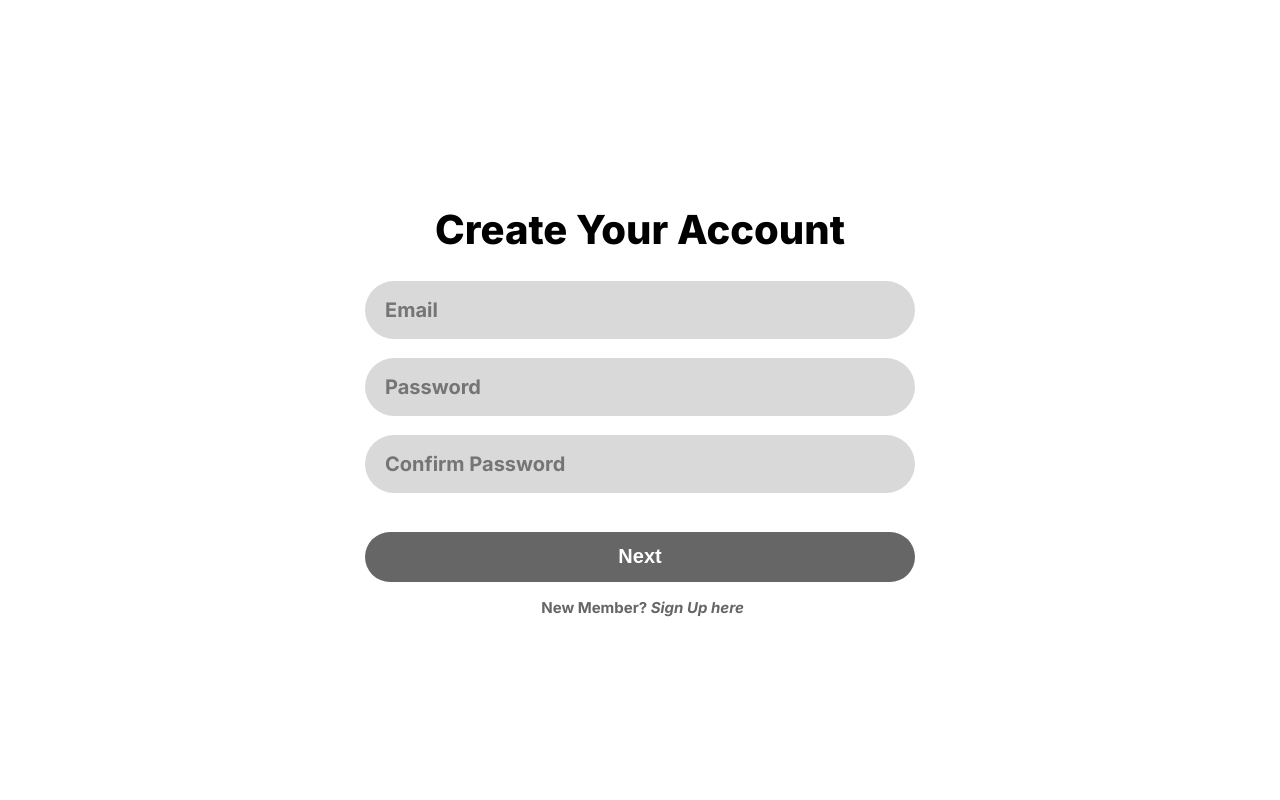
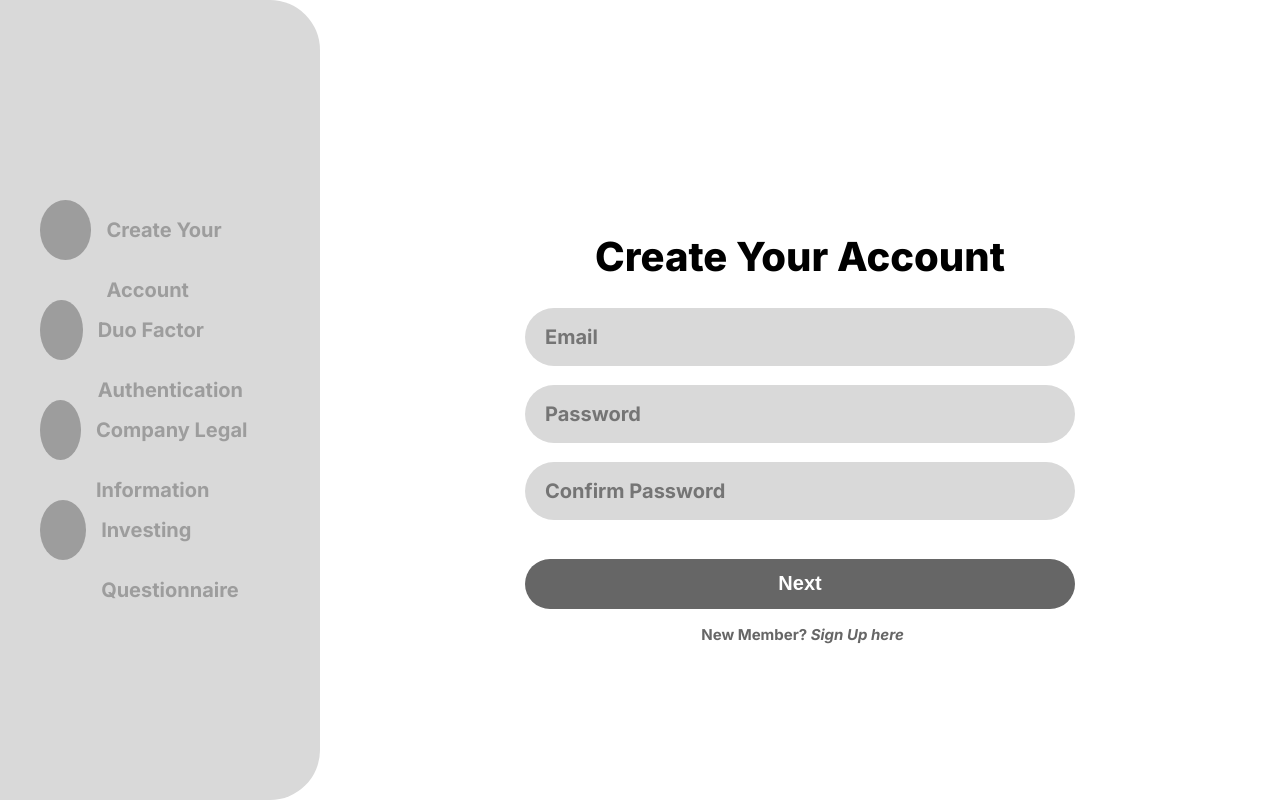
Before and after one commit to InvestMint-Dev/InvestMint-UI, a React (Create React App) app: page / in a window 1280 px wide. Built offline with nearby package versions, Linux system fonts and the light colour scheme.

Commit message:
create-account-sidebar

```diff
--- a/src/pages/create-account-page/create-accont-page-2/create-account-page-2.js
+++ /dev/null
@@ -1,66 +0,0 @@
-import './../create-account-page.css';
-import './create-account-page-2.css';
-import { useState } from 'react';
-import expandArrow from '../../../assets/images/expand-arrow.png';
-
-export const CreateAccountPage2 = () => {
-    const [isDropdown1Open, setIsDropdown1Open] = useState(false);
-    const [isDropdown2Open, setIsDropdown2Open] = useState(false);
-
-    const dropdownFunction1 = () => {
-        setIsDropdown1Open(!isDropdown1Open); // Toggle dropdown open/close
-    };
-
-    const dropdownFunction2 = () => {
-        setIsDropdown2Open(!isDropdown2Open); // Toggle dropdown open/close
-    };
-
-
-    return (
-        <div className='page-2-container'>
-            <h1 className='form-heading'>Duo Factor Authentication</h1>
-            <div className='duo-factor-authentication-form'>
-                <div className="form-dropdown">
-                    <button onClick={dropdownFunction1} className="form-drop-button">Select a Security Question
-                    <text className="form-drop-arrow">▼</text>
-                    </button>
-                    {isDropdown1Open && (
-                        <div id="dropdown-content-1" className="form-dropdown-content">
-                            <a href="#">Option 1</a>
-                            <a href="#">Option 2</a>
-                            <a href="#">Option 3</a>
-                        </div>
-                    )}
-                </div>
-                <textarea className='form-textarea' placeholder='Answer'></textarea>
-
-                <h2>or</h2>
-
-                <div className="form-dropdown">
-                    <button onClick={dropdownFunction2} className="form-drop-button"> Choose an Authentication Method
-                    <text className="form-drop-arrow">▼</text>
-                    </button>
-                    {isDropdown2Open && (
-                        <div id="dropdown-content-2" className="form-dropdown-content">
-                            <a href="#">Option 1</a>
-                            <a href="#">Option 2</a>
-                            <a href="#">Option 3</a>
-                        </div>
-                    )}
-                </div>
-
-                <textarea className='form-textarea' placeholder='SMS'></textarea>
-
-                <div className='stepper-container'>
-                    <button className='form-stepper-button'>
-                        Back
-                    </button>
-
-                    <button className='form-stepper-button'>
-                        Next
-                    </button>
-                </div>
-            </div>
-        </div>
-    );
-}
--- a/src/pages/create-account-page/create-account-page-1/create-account-page-1.js
+++ b/src/pages/create-account-page/create-account-page-1/create-account-page-1.js
@@ -1,8 +1,11 @@
+import { CreateAccountSidebar } from '../create-account-sidebar/create-account-sidebar';
 import './../create-account-page.css';
 
 export const CreateAccountPage1 = () => {
     return (
-        <div className='page-1-container'>
+        <div className='page-container'>
+            <CreateAccountSidebar/>
+            <div className='page-1-container'>
             <h1 className='form-heading'>Create Your Account</h1>
             <div className='create-account-form'>
                 <textarea className='form-textarea' placeholder='Email'></textarea>
@@ -19,5 +22,7 @@ export const CreateAccountPage1 = () => {
                 </div>
             </div>
         </div>
+        </div>
+
     );
 }
--- /dev/null
+++ b/src/pages/create-account-page/create-account-page-2/create-account-page-2.js
@@ -0,0 +1,68 @@
+import './../create-account-page.css';
+import './create-account-page-2.css';
+import { useState } from 'react';
+import expandArrow from '../../../assets/images/expand-arrow.png';
+
+export const CreateAccountPage2 = () => {
+    const [isDropdown1Open, setIsDropdown1Open] = useState(false);
+    const [isDropdown2Open, setIsDropdown2Open] = useState(false);
+
+    const dropdownFunction1 = () => {
+        setIsDropdown1Open(!isDropdown1Open); // Toggle dropdown open/close
+    };
+
+    const dropdownFunction2 = () => {
+        setIsDropdown2Open(!isDropdown2Open); // Toggle dropdown open/close
+    };
+
+
+    return (
+        <div className='page-container'>
+            <div className='page-2-container'>
+                <h1 className='form-heading'>Duo Factor Authentication</h1>
+                <div className='duo-factor-authentication-form'>
+                    <div className="form-dropdown">
+                        <button onClick={dropdownFunction1} className="form-drop-button">Select a Security Question
+                        <text className="form-drop-arrow">▼</text>
+                        </button>
+                        {isDropdown1Open && (
+                            <div id="dropdown-content-1" className="form-dropdown-content">
+                                <a href="#">Option 1</a>
+                                <a href="#">Option 2</a>
+                                <a href="#">Option 3</a>
+                            </div>
+                        )}
+                    </div>
+                    <textarea className='form-textarea' placeholder='Answer'></textarea>
+
+                    <h2>or</h2>
+
+                    <div className="form-dropdown">
+                        <button onClick={dropdownFunction2} className="form-drop-button"> Choose an Authentication Method
+                        <text className="form-drop-arrow">▼</text>
+                        </button>
+                        {isDropdown2Open && (
+                            <div id="dropdown-content-2" className="form-dropdown-content">
+                                <a href="#">Option 1</a>
+                                <a href="#">Option 2</a>
+                                <a href="#">Option 3</a>
+                            </div>
+                        )}
+                    </div>
+
+                    <textarea className='form-textarea' placeholder='SMS'></textarea>
+
+                    <div className='stepper-container'>
+                        <button className='form-stepper-button'>
+                            Back
+                        </button>
+
+                        <button className='form-stepper-button'>
+                            Next
+                        </button>
+                    </div>
+                </div>
+            </div>
+        </div>
+    );
+}
--- a/src/pages/create-account-page/create-account-page.css
+++ b/src/pages/create-account-page/create-account-page.css
@@ -1,3 +1,6 @@
+.page-container {
+    display: flex;
+}
 .page-1-container {
     display: block;
     margin-left: auto;
--- a/src/pages/create-account-page/create-account-page.js
+++ b/src/pages/create-account-page/create-account-page.js
@@ -1,4 +1,4 @@
-import { CreateAccountPage2 } from './create-accont-page-2/create-account-page-2';
+import { CreateAccountPage2 } from './create-account-page-2/create-account-page-2';
 import { CreateAccountPage1 } from './create-account-page-1/create-account-page-1';
 import './create-account-page.css';
 
--- /dev/null
+++ b/src/pages/create-account-page/create-account-sidebar/create-account-sidebar.css
@@ -0,0 +1,37 @@
+.create-account-sidebar-container {
+    width: calc(25%);
+    height: 100vh;
+    top: 0;
+    border-radius: 0 50px 50px 0;
+    background-color: #D9D9D9;
+}
+
+.create-account-sidebar-stepper-container {
+    display: block;
+    width: 75%;
+    margin-top: 25vh;
+    margin-left: auto;
+    margin-right: auto;
+}
+
+.create-account-sidebar-stepper {
+    margin-bottom: 40px;
+    height: 60px;
+    line-height: 60px;
+    display: flex;
+}
+
+.create-account-sidebar-stepper-circle {
+    width: 60px;  /* Circle width */
+    height: 60px; /* Circle height */
+    background-color: #9D9D9D;
+    border-radius: 50%; /* Makes the element circular */
+    display: inline-block; /* Keeps it inline if used with text or other elements */
+}
+
+.create-account-sidebar-stepper-label {
+    font-weight: bold;
+    padding-left: 15px;
+    font-size: 20px;
+    color: #9D9D9D;
+}
--- /dev/null
+++ b/src/pages/create-account-page/create-account-sidebar/create-account-sidebar.js
@@ -0,0 +1,29 @@
+import './create-account-sidebar.css';
+
+export const CreateAccountSidebar = () => {
+    return (
+        <div className="create-account-sidebar-container">
+            <div className='create-account-sidebar-stepper-container'>
+                <div className='create-account-sidebar-stepper'>
+                    <div className="create-account-sidebar-stepper-circle"/>
+                    <text className="create-account-sidebar-stepper-label">Create Your Account</text>
+                </div>
+
+                <div className='create-account-sidebar-stepper'>
+                    <div className="create-account-sidebar-stepper-circle"/>
+                    <text className="create-account-sidebar-stepper-label">Duo Factor Authentication</text>
+                </div>
+
+                <div className='create-account-sidebar-stepper'>
+                    <div className="create-account-sidebar-stepper-circle"/>
+                    <text className="create-account-sidebar-stepper-label">Company Legal Information</text>
+                </div>
+
+                <div className='create-account-sidebar-stepper'>
+                    <div className="create-account-sidebar-stepper-circle"/>
+                    <text className="create-account-sidebar-stepper-label">Investing Questionnaire</text>
+                </div>
+            </div>
+        </div>
+    );
+}
```
Also changed, not shown: src/components/logo-display/logo-display.js (added), src/pages/create-account-page/create-account-page-2/create-account-page-2.css (renamed from src/pages/create-account-page/create-accont-page-2/create-account-page-2.css).
